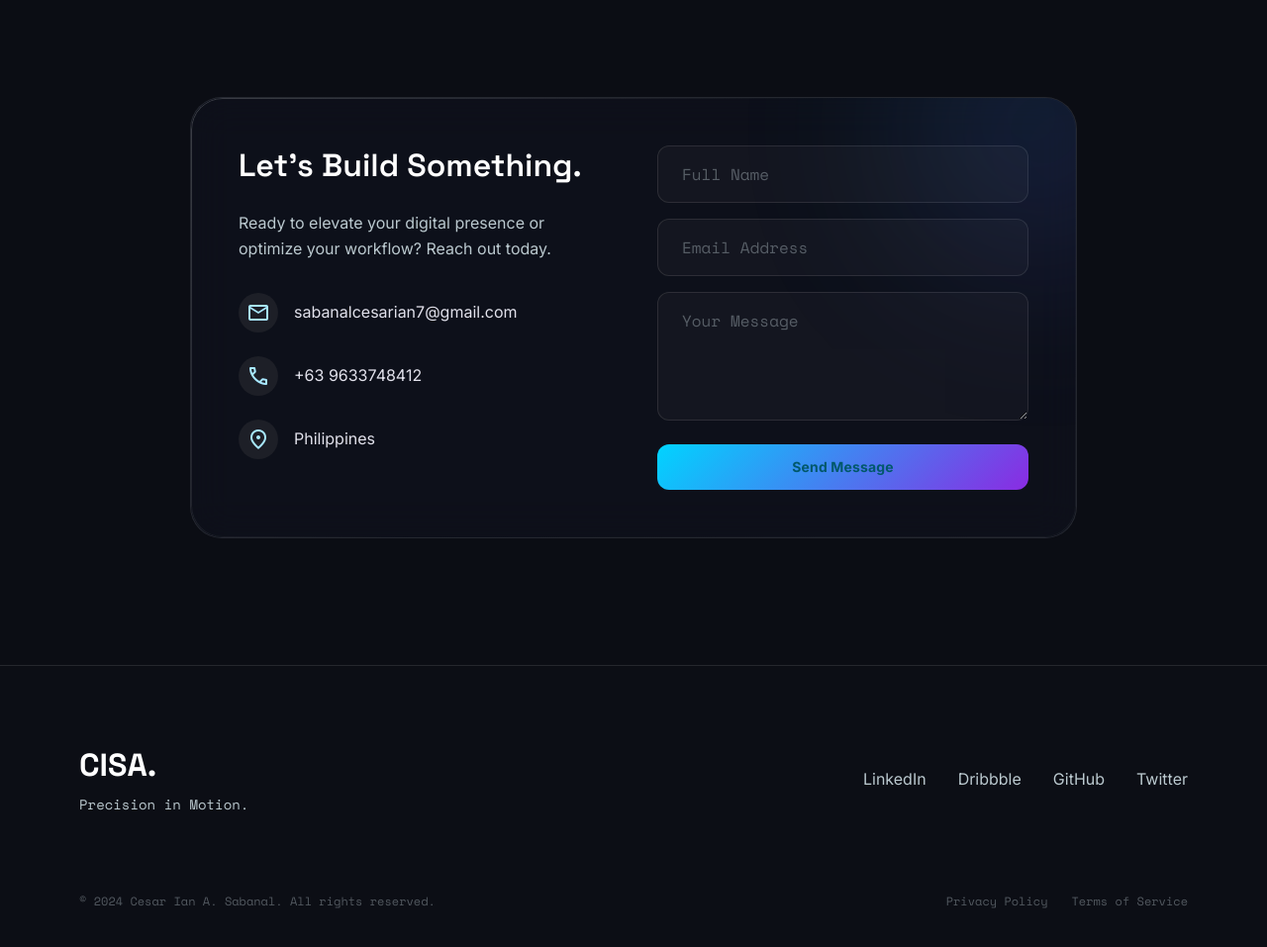
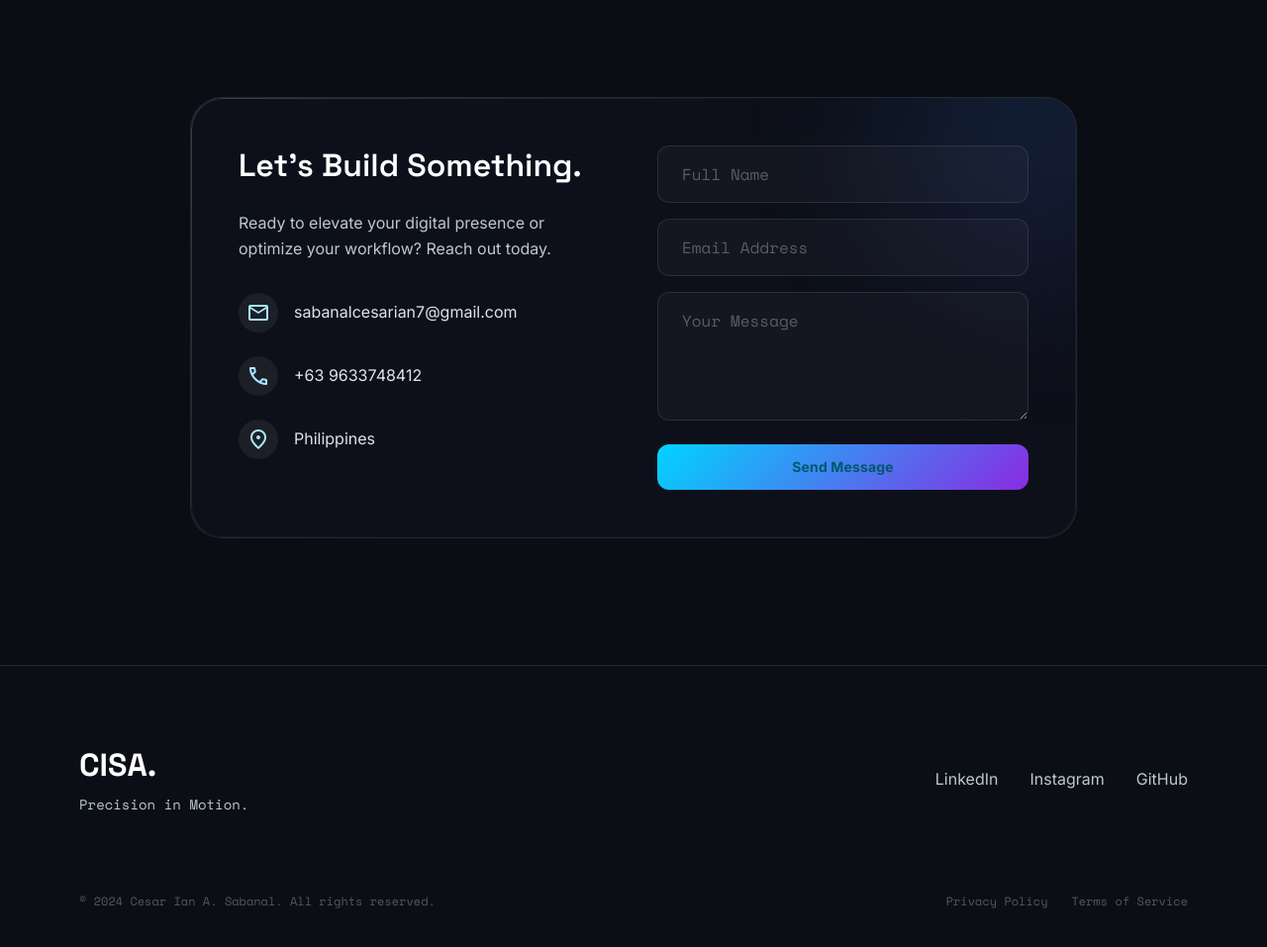
Before and after one commit to sheeshwews4-cyber/Watapampa, a plain HTML site: page index.html in a window 1280 px wide. Shown: the part 6143-7100 px from the top of the page at 99% size. Drawn offline with nearby package versions, Linux system fonts and the light colour scheme.

Commit message:
Update index.html

```diff
--- a/index.html
+++ b/index.html
@@ -766,10 +766,9 @@
 <p class="text-on-surface-variant font-label-mono text-sm">Precision in Motion.</p>
 </div>
 <div class="flex gap-8">
-<a class="text-on-surface-variant hover:text-primary transition-colors" href="#">LinkedIn</a>
-<a class="text-on-surface-variant hover:text-primary transition-colors" href="#">Dribbble</a>
-<a class="text-on-surface-variant hover:text-primary transition-colors" href="#">GitHub</a>
-<a class="text-on-surface-variant hover:text-primary transition-colors" href="#">Twitter</a>
+<a class="text-on-surface-variant hover:text-primary transition-colors" href="https://www.linkedin.com/in/cesar-ian-sabanal-025915421/" target="_blank" rel="noopener noreferrer">LinkedIn</a>
+<a class="text-on-surface-variant hover:text-primary transition-colors" href="https://www.instagram.com/csrian_1/" target="_blank" rel="noopener noreferrer">Instagram</a>
+<a class="text-on-surface-variant hover:text-primary transition-colors" href="https://github.com/sheeshwews4-cyber" target="_blank" rel="noopener noreferrer">GitHub</a>
 </div>
 </div>
 <div class="mt-20 flex flex-col md:flex-row justify-between items-center gap-4 text-xs font-label-mono text-on-surface-variant/40">
```
